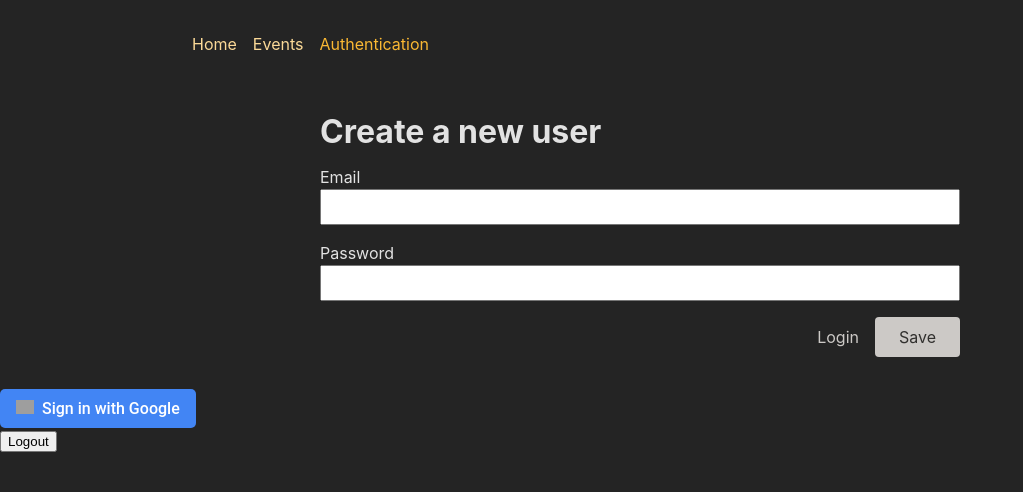
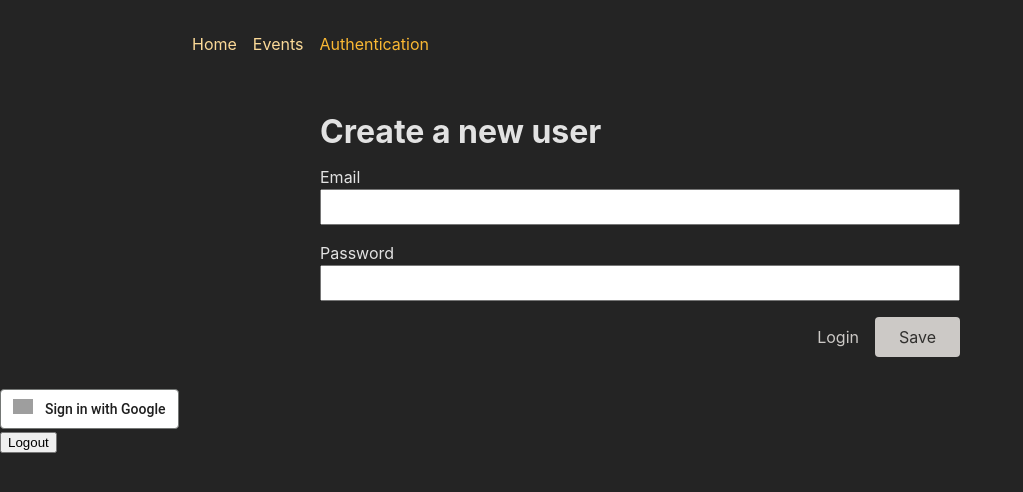
Before and after one commit to ivocardozo/practice_authentication, a React (Create React App) app: page /auth in a window 1280 px wide. Shown: the top 492 px of the page, without its empty margins (0-1023 px from the left). Built offline with nearby package versions, Linux system fonts and the light colour scheme; grey boxes are pictures that could not be loaded; the HTML template or start-up script is replaced by a standard one.

Commit message:
adding google button branding

```diff
--- a/src/components/AuthForm.js
+++ b/src/components/AuthForm.js
@@ -41,21 +41,11 @@ function AuthForm() {
           </button>
         </div>
       </Form>
-      <div className={classes.googleLoginContainer}>
-        <Login className={classes.googleLoginContainer}  />
-      </div>
+
+      <Login className={classes.googleLoginContainer}  />
+
     </>
   );
 }
 
 export default AuthForm;
-{/* <div className={classes.googleLoginContainer}>
-<GoogleLogin
-  clientId={clientId}
-  buttonText="Sign in with Google"
-  onSuccess={handleGoogleLoginSuccess}
-  onFailure={handleGoogleLoginFailure}
-  cookiePolicy={'single_host_origin'}
-  className={classes.googleLoginButton} // Apply CSS class here
-/>
-</div> */}
--- a/src/components/Login.jsx
+++ b/src/components/Login.jsx
@@ -1,12 +1,7 @@
 import { GoogleLogin, googleLogout } from 'react-google-login';
 import { useGoogleLogin } from '@react-oauth/google';
 import { useNavigate } from 'react-router-dom';
-// import jwtDecode from 'jwt-decode';
-import {jwtDecode} from 'jwt-decode';
 import classes from './Login.module.css';
-
-// ... rest of your Login.jsx code
-
 
 
 const clientId = "913528233277-erdag2nqhs9l5mnmn2lh7nae6lnblefp.apps.googleusercontent.com";
@@ -15,13 +10,9 @@ function Login() {
     const navigate = useNavigate();
     const mySuccess = async (tokenResponse) => {
         console.log("<<<<<<<<<<<decodedToken>>>>>>>>>>>", tokenResponse)
-        // console.log(tokenResponse);
-        // const decodedToken = await jwtDecode(tokenResponse.access_token);
         const access_token = tokenResponse.access_token;
         console.log(access_token)
 
-
-        //////////////////////////////////////////
         const profileResponse = await fetch(
             'https://www.googleapis.com/oauth2/v3/userinfo',
             {
@@ -32,7 +23,6 @@ function Login() {
           );
         const profileData = await profileResponse.json();
         console.log('User Profile:', profileData);
-        //////////////////////////////////////////
 
         // Store the token in local storage or a cooke
         localStorage.setItem('googleToken', tokenResponse.access_token);
@@ -45,62 +35,23 @@ function Login() {
     }
 
     const login = useGoogleLogin({
-        onSuccess: mySuccess
-        // async (tokenResponse) => {
-        //     console.log("<<<<<<<<<<<decodedToken>>>>>>>>>>>", tokenResponse)
-        //     // console.log(tokenResponse);
-        //     // const decodedToken = await jwtDecode(tokenResponse.access_token);
-        //     const access_token = tokenResponse.access_token;
-        //     console.log(access_token)
-
-
-        //     //////////////////////////////////////////
-        //     const profileResponse = await fetch(
-        //         'https://www.googleapis.com/oauth2/v3/userinfo',
-        //         {
-        //           headers: {
-        //             Authorization: `Bearer ${access_token}`,
-        //           },
-        //         }
-        //       );
-        //     const profileData = await profileResponse.json();
-        //     console.log('User Profile:', profileData);
-        //     //////////////////////////////////////////
-
-        //     // Store the token in local storage or a cooke
-        //     localStorage.setItem('googleToken', tokenResponse.access_token);
-        //     // Redirect to a protected route
-        //     navigate('/'); // Example route
-        // }
-        ,
-        onError: myError
-        ,
+        onSuccess: mySuccess,
+        onError: myError,
     });
 
     const handleLogout = () => {
         googleLogout();
         localStorage.removeItem('googleToken');
-        // Redirect to login or home page
         navigate('/');
     };
 
     return (
         <div >
-            {/* <button onClick={() => login()}>Sign in with Google 🚀</button> */}
             <button className={classes.googleButton} onClick={() => login()}>
             <span className={classes.googleIcon}> </span>
             <span className={classes.buttonText}>Sign in with Google</span>
         </button>
-
             <button onClick={handleLogout}>Logout</button>
-            {/* <GoogleLogin
-              clientId={clientId}
-              buttonText="Sign in with Google"
-              onSuccess={() => mySuccess()}
-              onFailure={myError}
-              cookiePolicy={'single_host_origin'}
-              className={classes.googleLoginButton}
-            /> */}
         </div>
     );
 }
--- a/src/components/Login.module.css
+++ b/src/components/Login.module.css
@@ -1,27 +1,40 @@
+/* @import url('https://fonts.googleapis.com/css2?family=Roboto:wght@400;500&display=swap');  */
 
 .googleButton {
   display: flex;
-    align-items: center; /* Vertically center icon and text */
-    background-color: #4285f4; /* Google's blue color */
-    color: white;
-    border: none;
-    border-radius: 5px;
-    padding: 10px 16px;
+  align-items: center;
+  background-color: #ffffff;
+  color: #1f1f1f; /* Official text color */
+  border: 1px solid #747775;
+  border-radius: 4px; /* Official border radius */
+  padding: 0 12px;
   cursor: pointer;
-    font-family: 'Roboto', sans-serif; /* Use Google's font */
-    font-size: 16px;
-    transition: background-color 0.3s; /* Smooth hover effect */
+  font-family: 'Roboto', sans-serif;
+  font-size: 14px; /* Official font size */
+  height: 40px;
+  transition: background-color .218s, border-color .218s, box-shadow .218s;
+  vertical-align: middle;
+  white-space: nowrap;
+  width: auto;
+  max-width: 400px;
+  min-width: min-content;
 }
 
 .googleButton:hover {
-    background-color: #357ae8; /* Darker blue on hover */
+  box-shadow: 0 1px 2px 0 rgba(60, 64, 67, .30), 0 1px 3px 1px rgba(60, 64, 67, .15);
+}
+
+.googleButton:disabled {
+  cursor: default;
+  background-color: #ffffff61;
+  border-color: #1f1f1f1f;
 }
 
 .googleIcon {
-    width: 18px;
-    height: 18px;
-    margin-right: 8px;
-    background-image: url('../../public/google-icon-logo-svgrepo-com.svg');
+  width: 20px;
+  height: 20px;
+  margin-right: 12px;
+  background-image: url('../../public/google-icon-logo-svgrepo-com.svg'); /* Replace with your icon path */
   background-repeat: no-repeat;
   background-size: contain;
 }
```
Lines whose indentation alone changed are shown as unchanged.
